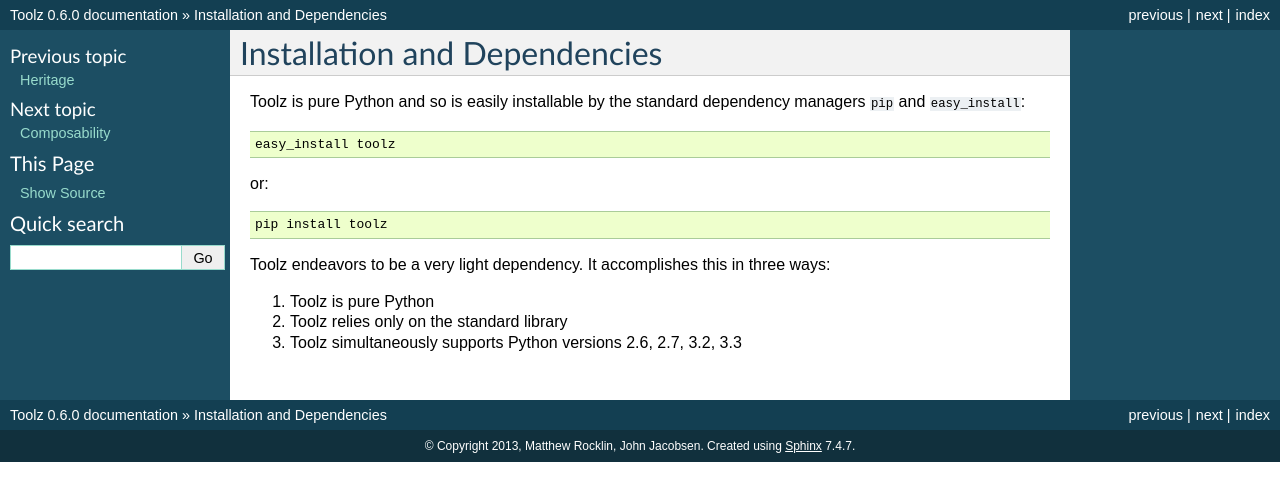
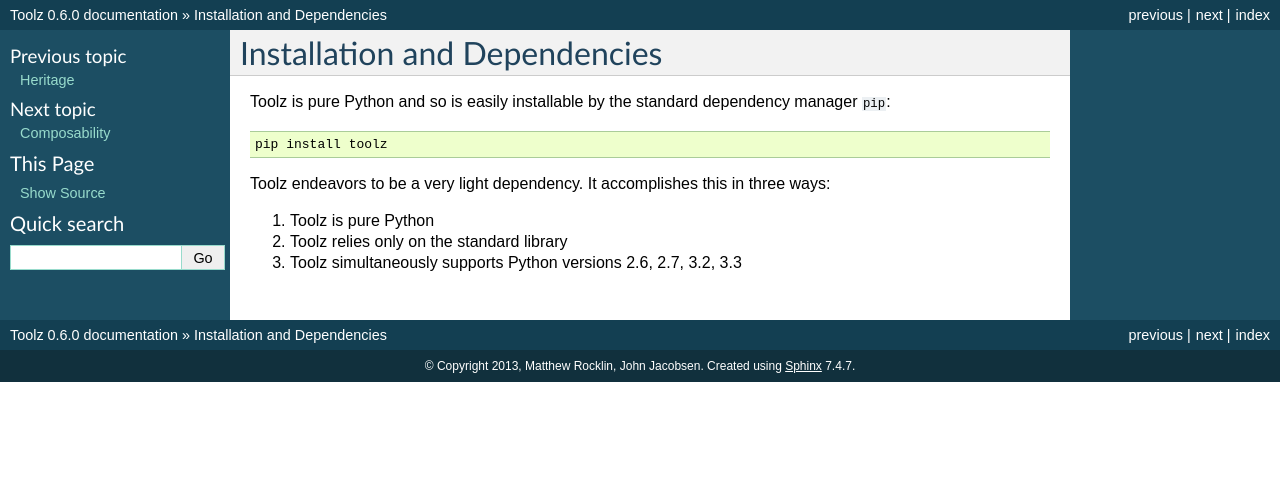
Before and after one commit to pytoolz/toolz, a Sphinx documentation site: the page built from doc/source/install.rst, in a window 1280 px wide. Shown: the top 501 px of the page. Built offline with Sphinx 7.4.7, drawn with Linux system fonts in a browser that asks for light colours; the version number is read from the project's files by our own code.

Commit message:
`pip` is the python package installation tool.
`easy_install` doesn't do things like verify certificates and so shouldn't be used.

```diff
--- a/doc/source/install.rst
+++ b/doc/source/install.rst
@@ -2,11 +2,7 @@
 =============================
 
 Toolz is pure Python and so is easily installable by the standard
-dependency managers ``pip`` and ``easy_install``::
-
-    easy_install toolz
-
-or::
+dependency manager ``pip``::
 
     pip install toolz
 
```
